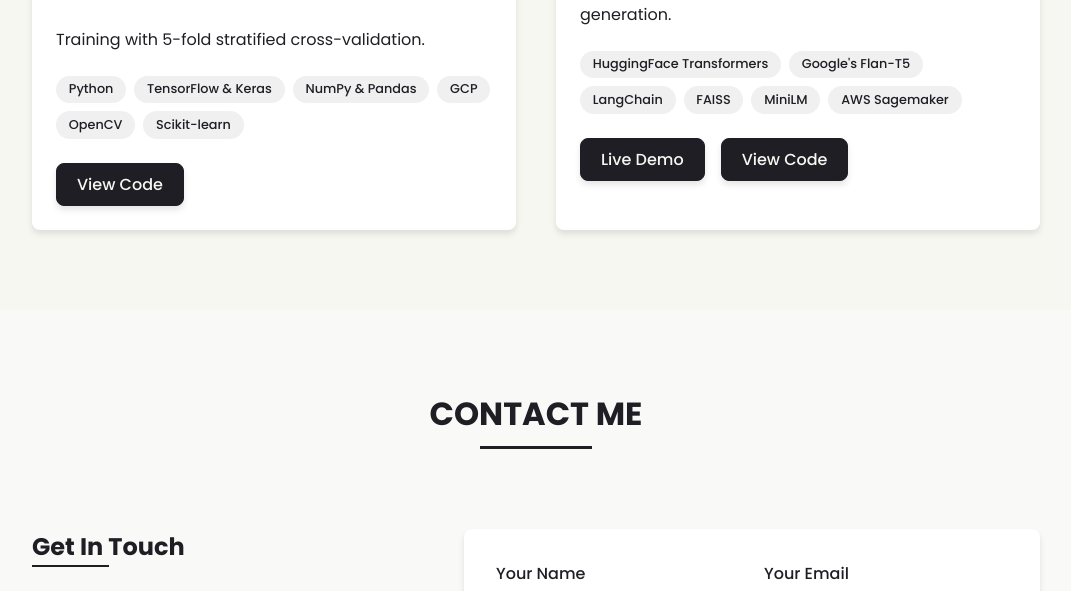
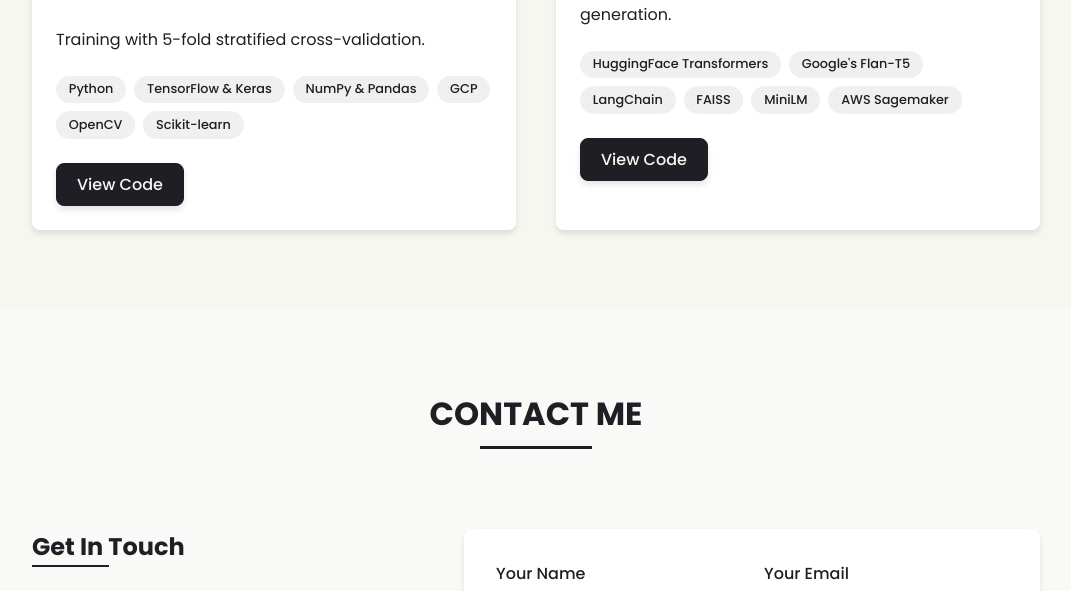
Before and after one commit to vaishnavi0704/portfolio, a plain HTML site: page Portfolio-main/index.html in a window 1280 px wide. Shown: the part 3899-4490 px from the top of the page, without its empty margins (104-1175 px from the left). Drawn offline with Linux system fonts and the light colour scheme.

Commit message:
Update index.html

```diff
--- a/Portfolio-main/index.html
+++ b/Portfolio-main/index.html
@@ -337,8 +337,8 @@ Intelligent Blocker Detection for immediate action
 
           </div>
           <div class="project-links">
-            <a href="#" class="btn">Live Demo</a>
-            <a href="#" class="btn">View Code</a>
+<!--             <a href="#" class="btn">Live Demo</a> -->
+            <a href="https://github.com/vaishnavi0704/Insight-Retriever" class="btn">View Code</a>
           </div>
         </div>
       </div>
```
